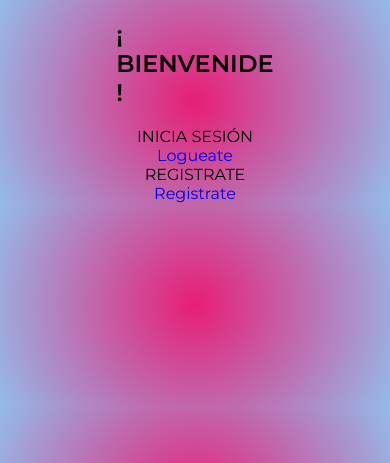
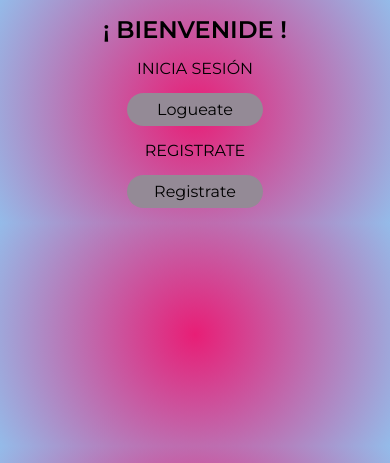
Before and after one commit to luchiMillani/MyPhpApp, a PHP site: page / in a window 390 px wide. Shown: the top 463 px of the page. Run offline with PHP 8.4, Linux system fonts and the light colour scheme.

Commit message:
Cambie nombres a archivos. Agregue css responsive

```diff
--- a/css/style.css
+++ b/css/style.css
@@ -14,14 +14,16 @@
 
 body{
     font-family: 'Montserrat', sans-serif;
-
     background: radial-gradient(circle, rgba(232,30,118,1) 0%, rgba(148,187,233,1) 100%);
     width: 100%;
     display: flex;
     justify-content: center;
+    flex-direction: column;
+    align-items: center;
+    align-content: center;
 }
 h1 {
-    margin: 20px;
+    margin: 15px;
 }
 main.form{
 
@@ -56,7 +58,7 @@ section{
     display: flex;
     flex-direction: column;
     align-items: center;
-    width: 50%;
+    width: 70%;
 }
 input {
     /* width: auto; */
@@ -85,9 +87,40 @@ input[type="textarea"]{
     height: 157px;
 }
 label input[type="submit"] {
-    background-color: #ada9a9;
-    height: 30px;
     width: 100%;
+    height: 33px;
+    background: #948a96;
+    border-radius: 45px;
+}
+label input[type="submit"]:hover{
+    height: 33px;
+    background: #a0a5d9;
+}
+
+a{
+    display: flex;
+    justify-content: center;
+    align-items: center;
+    color: black;
+    margin: 15px;
+    width: 50%;
+    height: 33px;
+    background: #948a96;
+    border-radius: 45px;
+}
+a:hover{
+    height: 33px;
+    background: #a0a5d9;
+}
+button{
+    width: 50%;
+    height: 33px;
+    background: #948a96;
+    border-radius: 45px;
+}
+button:hover{
+    height: 33px;
+    background: #a0a5d9;
 }
 
 @media (min-width: 768px) {
--- a/index.html
+++ b/index.html
@@ -17,7 +17,7 @@
 	    	<p> INICIA SESIÓN </p>
 		    <a href="login.html">Logueate</a>
 		    <p> REGISTRATE </p>
-	    	<a href="singin.html">Registrate</a>
+	    	<a href="signin.html">Registrate</a>
         </section>
     </body>
 </html>
--- a/login.html
+++ b/login.html
@@ -14,6 +14,7 @@
 <body class="login">
     <h1>Logueate</h1>
     <form action="login.php" method="POST">
+        <section>
             <label>Nombre de usuarie
                 <input type="text" name="user_name">
             </label>
@@ -21,5 +22,7 @@
                 <input type="password" name="password">
             </label>
                 <button type="submit">Log In</button>
+            </section>
+
     </form>
 </body>
--- a/singin.html
+++ b/signin.html
@@ -17,7 +17,7 @@
             <h1>¡ BIENVENIDE !</h1>
 
             <!--<form action="processing.php">-->
-            <form action="login.php" method="POST">
+            <form action="signin.php" method="POST">
             <section id="datosPersonales">
                     <label> <class= “datosPersonales” >
                         Nombre:
@@ -56,6 +56,6 @@
             </section>
         </form>
     </main>
-    <script src="js/main.js"></script>
+
 </body>
 </html>
--- a/singin.php
+++ b/signin.php
@@ -13,7 +13,7 @@ if ( ! empty ( $_POST ['user_name'] )
 ) {
     echo 'todo esta bien'; // si todo sale bien
 } else {
-    echo 'No está todo bien'; // si no sale bien
+  echo 'No está todo bien'; // si no sale bien
 }
 
 if ( ! empty( $_POST ['email'] )
```
Lines whose indentation alone changed are shown as unchanged.
